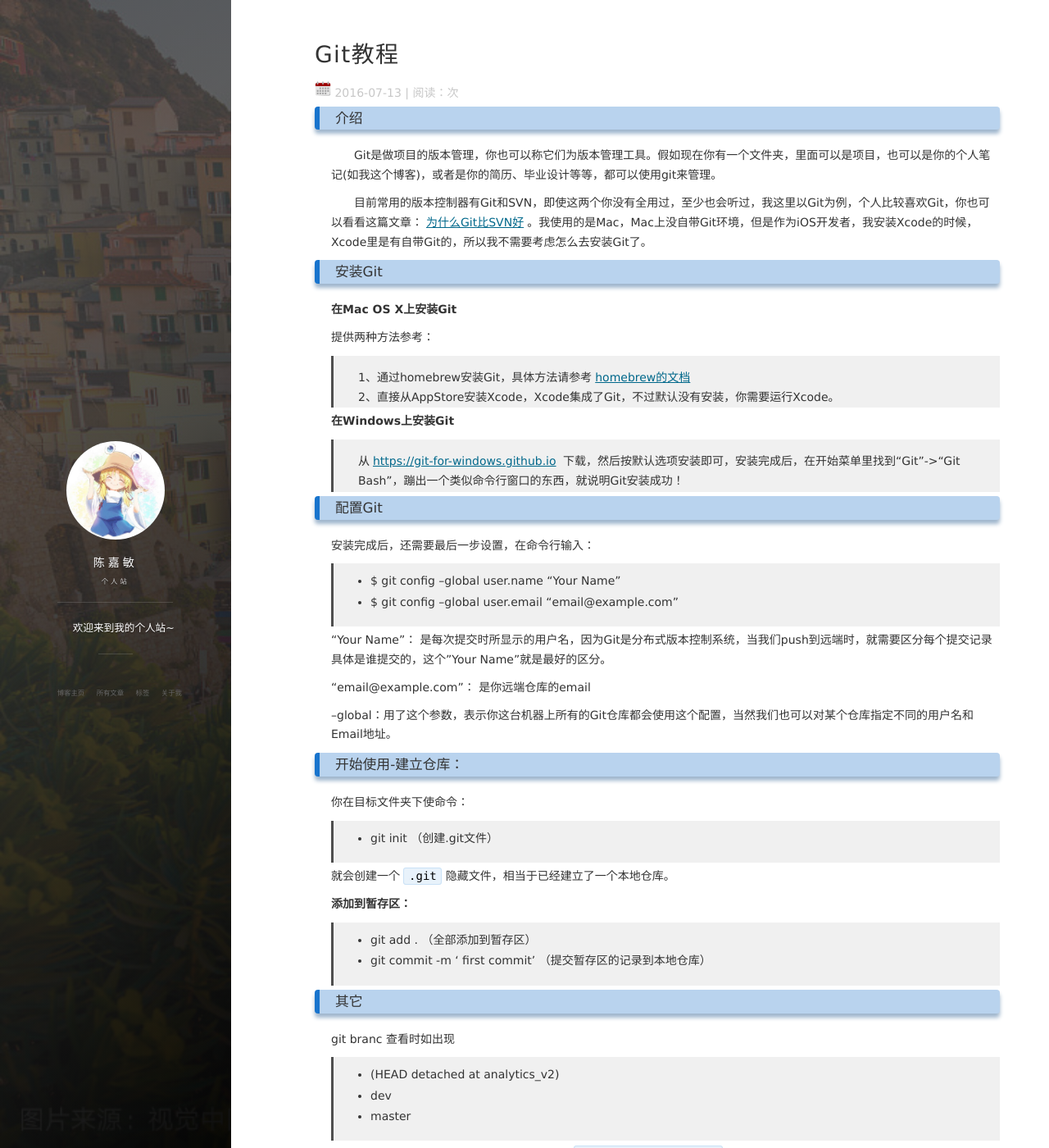
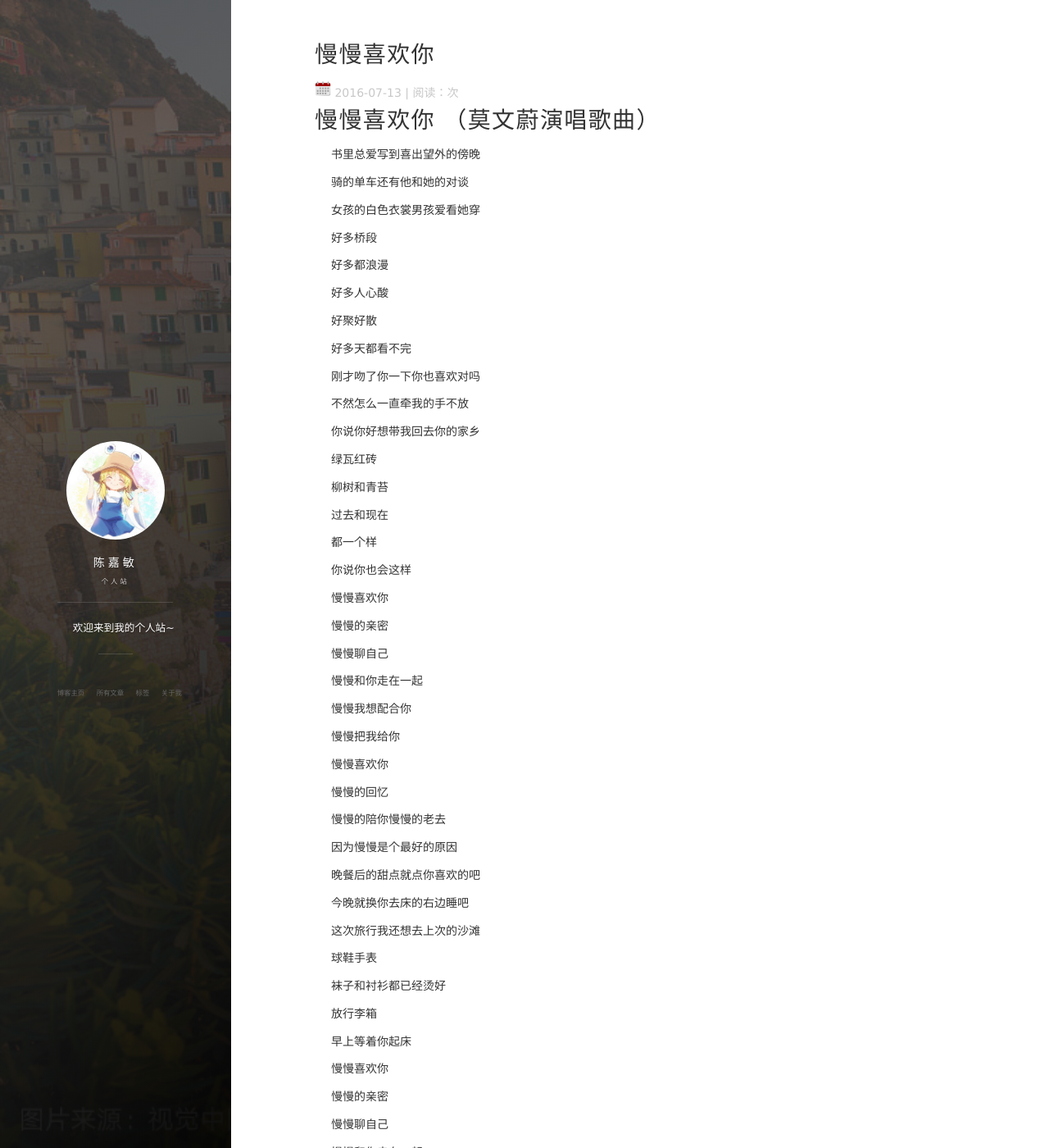
Before and after one commit to shujsegubfgf/shujsegubfgf.github.io, a Jekyll site: the page built from _posts/2016-07-13-GitTutorial.md, in a window 1280 px wide and 1400 px high. Shown: the whole window at 82% size. Built offline with Jekyll 4.4.1, drawn with Linux system fonts in a browser that asks for light colours; nearby versions of some CDN libraries; comment, search, counter and statistics services are not loaded; some of the changed text lies outside the part shown.

Commit message:
Update 2016-07-13-GitTutorial.md

```diff
--- a/_posts/2016-07-13-GitTutorial.md
+++ b/_posts/2016-07-13-GitTutorial.md
@@ -1,70 +1,96 @@
 ---
 layout: post
-title: "Git教程"
+title: "慢慢喜欢你"
 date: 2016-07-13
 tag: 工具
 ---
 
-### 介绍
+# 慢慢喜欢你 （莫文蔚演唱歌曲）
 
-　　Git是做项目的版本管理，你也可以称它们为版本管理工具。假如现在你有一个文件夹，里面可以是项目，也可以是你的个人笔记(如我这个博客)，或者是你的简历、毕业设计等等，都可以使用git来管理。
+书里总爱写到喜出望外的傍晚
 
-　　目前常用的版本控制器有Git和SVN，即使这两个你没有全用过，至少也会听过，我这里以Git为例，个人比较喜欢Git，你也可以看看这篇文章：[为什么Git比SVN好](http://www.worldhello.net/2012/04/12/why-git-is-better-than-svn.html)。我使用的是Mac，Mac上没自带Git环境，但是作为iOS开发者，我安装Xcode的时候，Xcode里是有自带Git的，所以我不需要考虑怎么去安装Git了。
+骑的单车还有他和她的对谈
 
-### 安装Git
+女孩的白色衣裳男孩爱看她穿
 
-**在Mac OS X上安装Git**
+好多桥段
 
-提供两种方法参考：
+好多都浪漫
 
-> 1、通过homebrew安装Git，具体方法请参考[homebrew的文档](http://brew.sh/)
-> 2、直接从AppStore安装Xcode，Xcode集成了Git，不过默认没有安装，你需要运行Xcode。
+好多人心酸
 
-**在Windows上安装Git**
+好聚好散
 
-> 从[https://git-for-windows.github.io](https://git-for-windows.github.io) 下载，然后按默认选项安装即可，安装完成后，在开始菜单里找到“Git”->“Git Bash”，蹦出一个类似命令行窗口的东西，就说明Git安装成功！
+好多天都看不完
 
+刚才吻了你一下你也喜欢对吗
 
-### 配置Git
+不然怎么一直牵我的手不放
 
-安装完成后，还需要最后一步设置，在命令行输入：
+你说你好想带我回去你的家乡
 
->* $ git config --global user.name "Your Name"
->* $ git config --global user.email "email@example.com"
+绿瓦红砖
 
-"Your Name"： 是每次提交时所显示的用户名，因为Git是分布式版本控制系统，当我们push到远端时，就需要区分每个提交记录具体是谁提交的，这个"Your Name"就是最好的区分。
+柳树和青苔
 
-"email@example.com"： 是你远端仓库的email
+过去和现在
 
---global：用了这个参数，表示你这台机器上所有的Git仓库都会使用这个配置，当然我们也可以对某个仓库指定不同的用户名和Email地址。
+都一个样
 
+你说你也会这样
 
+慢慢喜欢你
 
-### 开始使用-建立仓库：
+慢慢的亲密
 
-你在目标文件夹下使命令：
+慢慢聊自己
 
->* git init  （创建.git文件）
+慢慢和你走在一起
 
-就会创建一个 `.git` 隐藏文件，相当于已经建立了一个本地仓库。
+慢慢我想配合你
 
-**添加到暂存区：**
+慢慢把我给你
 
->* git add .   （全部添加到暂存区）
->* git commit -m ' first commit'  （提交暂存区的记录到本地仓库）
+慢慢喜欢你
 
+慢慢的回忆
 
-### 其它
+慢慢的陪你慢慢的老去
 
-git branc 查看时如出现
+因为慢慢是个最好的原因
 
->*  (HEAD detached at analytics_v2)
->*  dev
->*  master
+晚餐后的甜点就点你喜欢的吧
 
-代表现在已经进入一个临时的HEAD，可以使用 `git checkout -b temp` 创建一个 temp branch，这样临时HEAD上修改的东西就不会被丢掉了。
-然后切换到 dev 分支上，在使用 git branch merge temp，就可以把 temp 分支上的代码合并到 dev 上了。
+今晚就换你去床的右边睡吧
 
-<br>
+这次旅行我还想去上次的沙滩
 
-转载请注明：[潘柏信的博客](http://baixin) » [点击阅读原文](http://baixin.io/2016/07/GitTutorial/)
+球鞋手表
+
+袜子和衬衫都已经烫好
+
+放行李箱
+
+早上等着你起床
+
+慢慢喜欢你
+
+慢慢的亲密
+
+慢慢聊自己
+
+慢慢和你走在一起
+
+慢慢我想配合你
+
+慢慢把我给你
+
+慢慢喜欢你
+
+慢慢的回忆
+
+慢慢的陪你慢慢的老去
+
+因为慢慢是个最好的原因
+
+书里总爱写到喜出望外的傍晚
```
